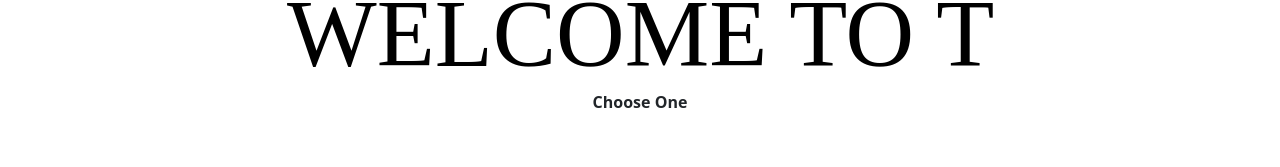
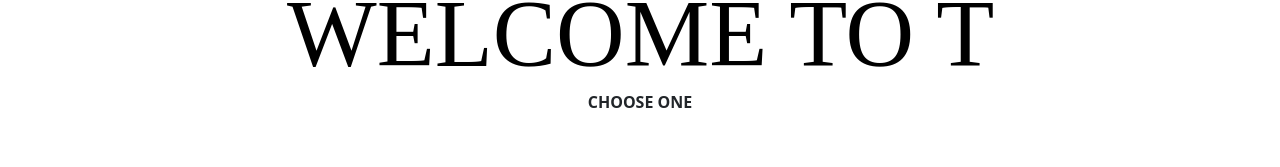
Before and after one commit to rickygeetchi/database-project, a React (Create React App) app in the folder DjangoAPIProject/my-app/: page / in a window 1280 px wide. Shown: the part 112-279 px from the top of the page. Built offline with nearby package versions, Linux system fonts and the light colour scheme.

Commit message:
more beautifying part 2

```diff
--- a/DjangoAPIProject/my-app/public/index.html
+++ b/DjangoAPIProject/my-app/public/index.html
@@ -31,18 +31,8 @@
     <title>My Database</title>
   </head>
   <body>
-    <noscript>You need to enable JavaScript to run this app.</noscript>
     <div id="root"></div>
-    <!--
-      This HTML file is a template.
-      If you open it directly in the browser, you will see an empty page.
 
-      You can add webfonts, meta tags, or analytics to this file.
-      The build step will place the bundled scripts into the <body> tag.
-
-      To begin the development, run `npm start` or `yarn start`.
-      To create a production bundle, use `npm run build` or `yarn build`.
-    -->
     <script src="https://cdn.jsdelivr.net/npm/bootstrap@5.1.3/dist/js/bootstrap.bundle.min.js" integrity="sha384-ka7Sk0Gln4gmtz2MlQnikT1wXgYsOg+OMhuP+IlRH9sENBO0LRn5q+8nbTov4+1p" crossorigin="anonymous"></script>
   </body>
 </html>
--- a/DjangoAPIProject/my-app/src/App.js
+++ b/DjangoAPIProject/my-app/src/App.js
@@ -6,10 +6,12 @@ import Department from './components/Department';
 import Employee from './components/Employee';
 import React from 'react';
 import NavBar from './Navbar/Header';
+import { ReactComponent as BackgroundSVG } from "./svg/background.svg";
 
 function App() {
   return (
-  <React.Fragment>
+  <div style={{backgroundImage: <BackgroundSVG />}}>
+
     {/* <div className="App container">
         <h3 className="d-flex justify-content-center m-3">React JS Frontend</h3>
         </div> */}
@@ -38,7 +40,7 @@ function App() {
               <Route path={'/employees'} element={<Employee/>}/>
               <Route path={'/department'} element={<Department/>}/>
             </Routes>
-    </React.Fragment>
+    </div>
   );
 }
 
--- a/DjangoAPIProject/my-app/src/components/Home.jsx
+++ b/DjangoAPIProject/my-app/src/components/Home.jsx
@@ -9,9 +9,9 @@ const Home = () => {
   return (
     <React.Fragment>
     <div className="display-3 d-flex justify-content-center mt-5 mb-n3"><Link to={'/'}><HomeSVG/></Link></div>
-    <span className='bold d-flex justify-content-center mt-6 mb-n6'>Choose One</span>
+    <span className='bold d-flex justify-content-center mt-6 mb-n6'>CHOOSE ONE</span>
     <div className="icon display-3 d-flex justify-content-center mt-5 mb-n3"><Link to={'/department'}><DepartmentSVG/></Link></div>
-    <div className="display-3 d-flex justify-content-center mt-5 mb-n3"><Link to={'/employees'}><EmployeeSVG/></Link></div>
+    <div className="icon display-3 d-flex justify-content-center mt-5 mb-n3"><Link to={'/employees'}><EmployeeSVG/></Link></div>
     </React.Fragment>
   )
 }
--- a/DjangoAPIProject/my-app/src/index.css
+++ b/DjangoAPIProject/my-app/src/index.css
@@ -16,7 +16,7 @@ code {
   font-weight: bold;
 }
 
-svg:hover{
+.icon:hover svg{
   font-size: "300" !important;
   fill: #fcb103!important;
 }
```
Also changed, not shown: DjangoAPIProject/my-app/src/svg/background.svg (added).
